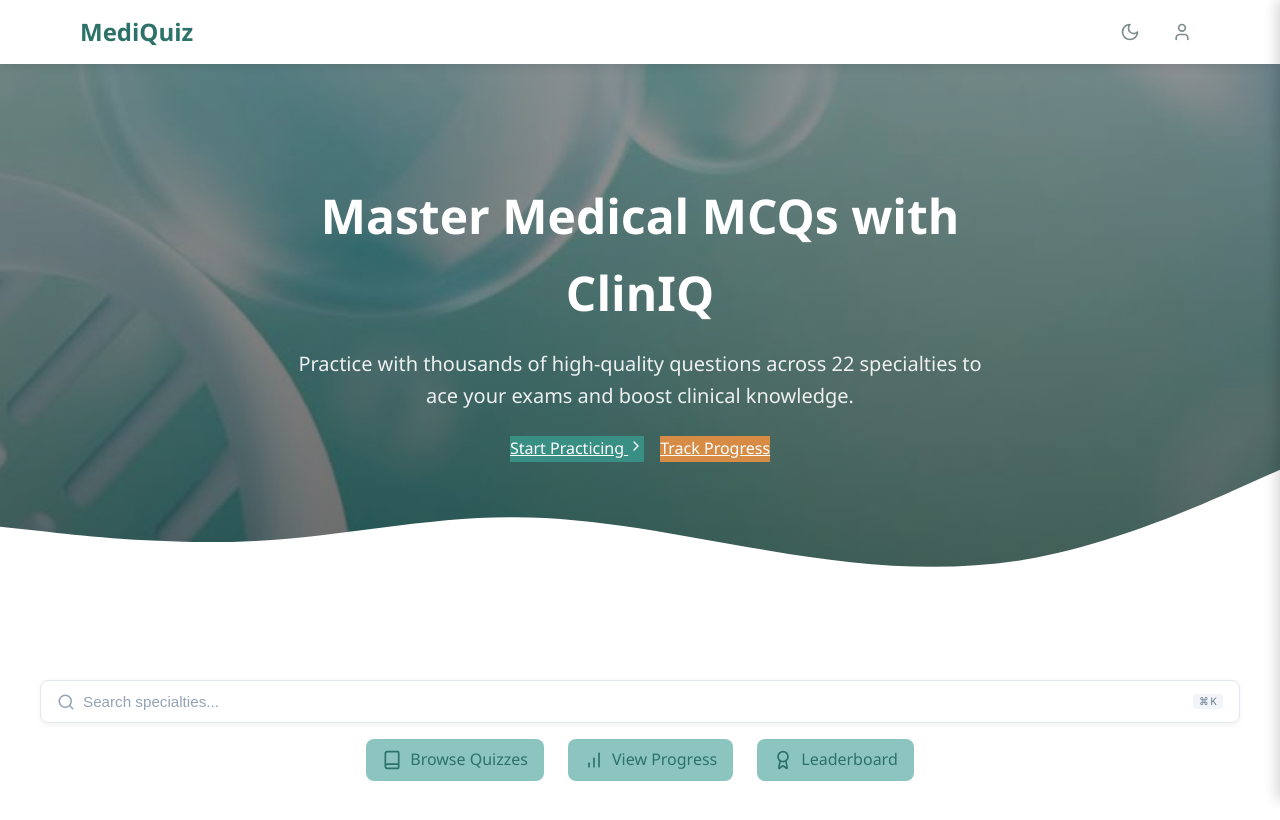
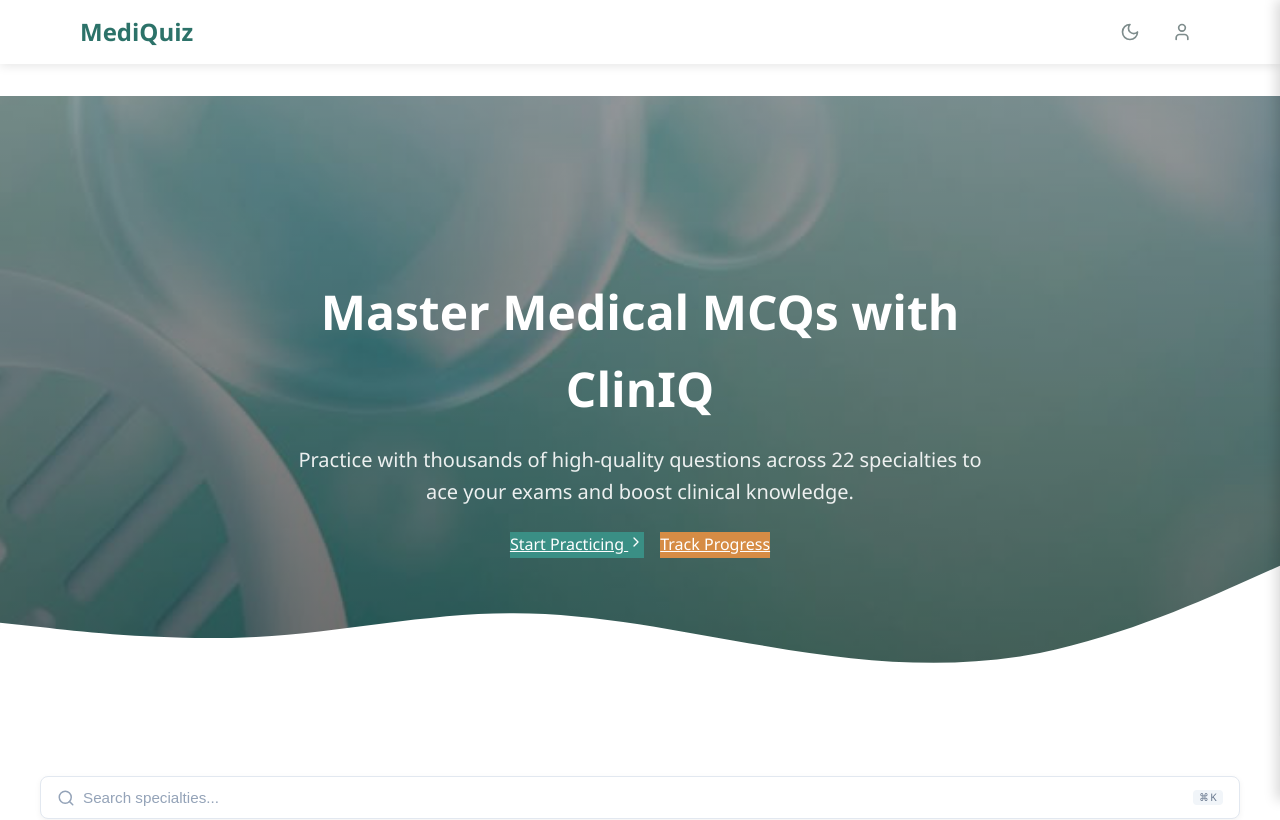
Before and after one commit to jjingofarouk/mcq, a React (Create React App) app in the folder mcq/: page / in a window 1280 px wide. Shown: the top 820 px of the page. Built offline with nearby package versions, Linux system fonts and the light colour scheme.

Commit message:
Update App.js

```diff
--- a/mcq/src/App.js
+++ b/mcq/src/App.js
@@ -39,6 +39,7 @@ function App() {
           isDarkMode={isDarkMode}
         />
         <Sidebar isOpen={isSidebarOpen} onClose={() => setIsSidebarOpen(false)} />
+        <main style={{ paddingTop: '96px' }}> {/* Increased padding-top to account for navbar height + margin */}
           <Routes>
             <Route path="/" element={<Home />} />
             <Route path="/quizzes" element={<SpecialtySelector />} />
@@ -52,6 +53,7 @@ function App() {
             <Route path="/logout" element={<Home />} />
             <Route path="/review" element={<ReviewAnswers />} />
           </Routes>
+        </main>
         <Footer />
       </div>
     </Router>
```
Lines whose indentation alone changed are shown as unchanged.
